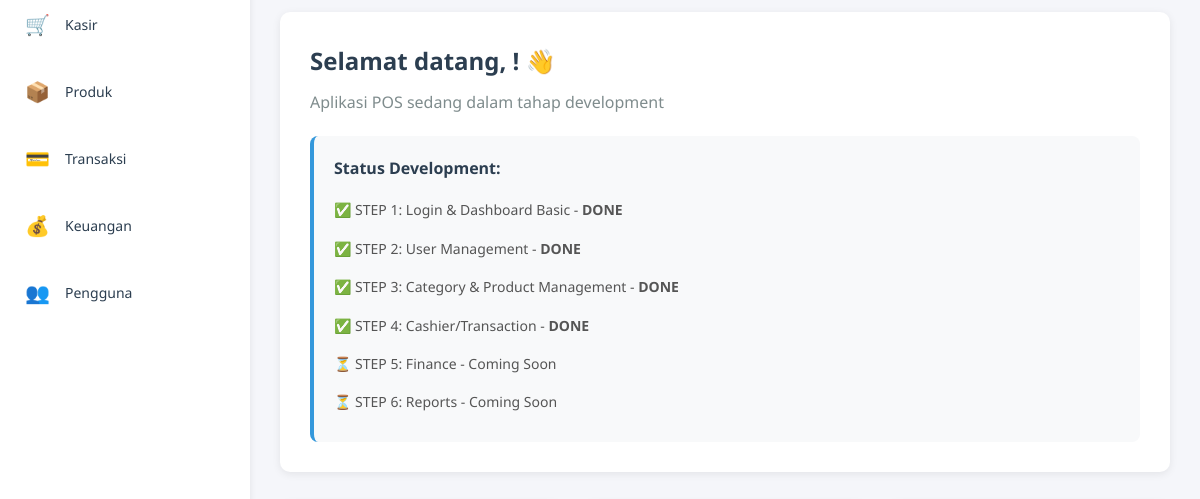
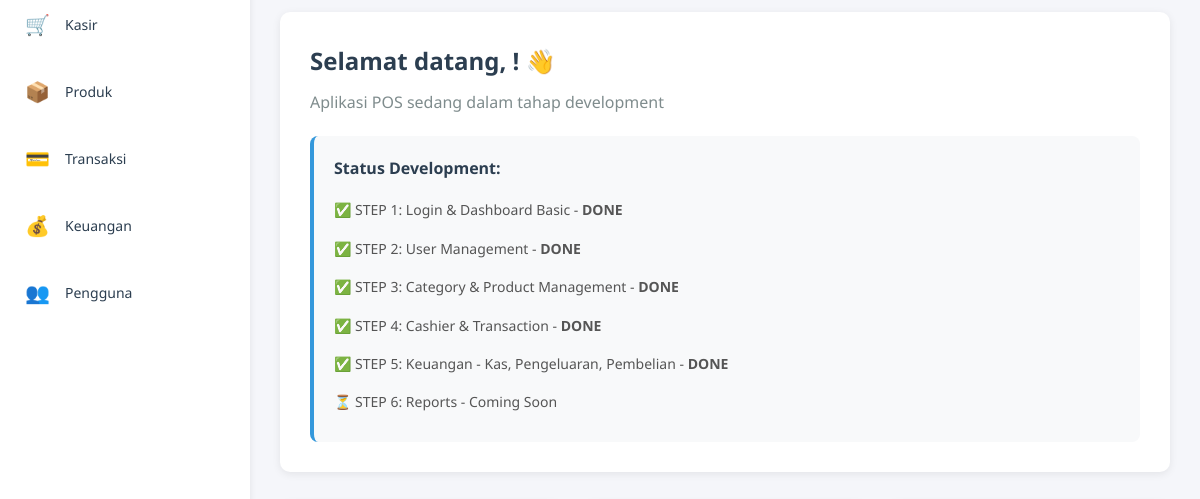
Before and after one commit to bramahendramahendra/destop-point_of_sale, an Electron app: page src/views/dashboard.html in a window 1200 px wide. Shown: the part 153-652 px from the top of the page. Drawn offline with Linux system fonts and the light colour scheme; sample sign-in values are in the browser's storage.

Commit message:
final step 5

```diff
--- a/src/views/dashboard.html
+++ b/src/views/dashboard.html
@@ -29,8 +29,8 @@
             <li>✅ STEP 1: Login & Dashboard Basic - <strong>DONE</strong></li>
             <li>✅ STEP 2: User Management - <strong>DONE</strong></li>
             <li>✅ STEP 3: Category & Product Management - <strong>DONE</strong></li>
-            <li>✅ STEP 4: Cashier/Transaction - <strong>DONE</strong></li>
-            <li>⏳ STEP 5: Finance - Coming Soon</li>
+            <li>✅ STEP 4: Cashier & Transaction - <strong>DONE</strong></li>
+            <li>✅ STEP 5: Keuangan - Kas, Pengeluaran, Pembelian - <strong>DONE</strong></li>
             <li>⏳ STEP 6: Reports - Coming Soon</li>
           </ul>
         </div>
```
Also changed, not shown: 1 other file.
